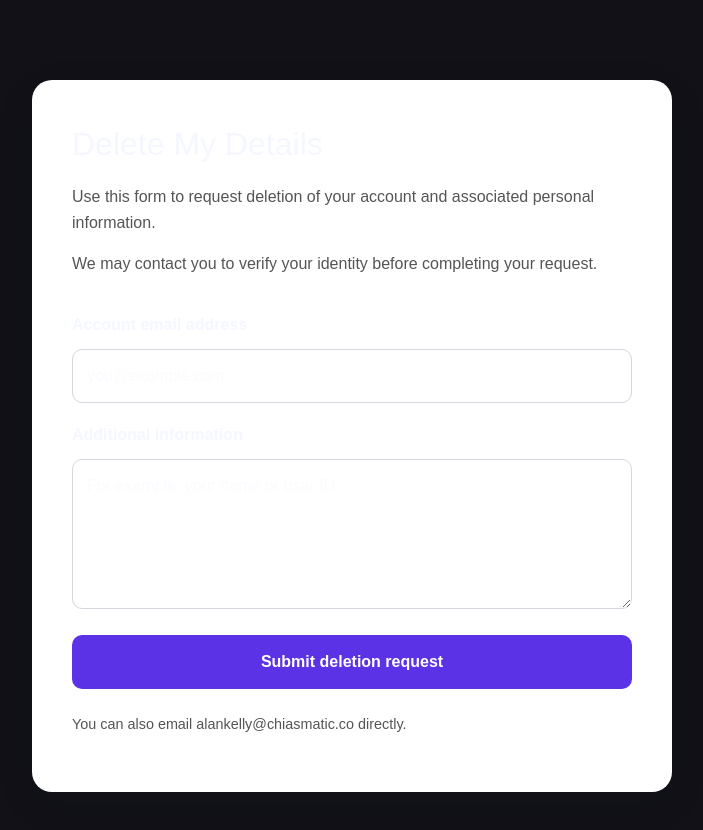
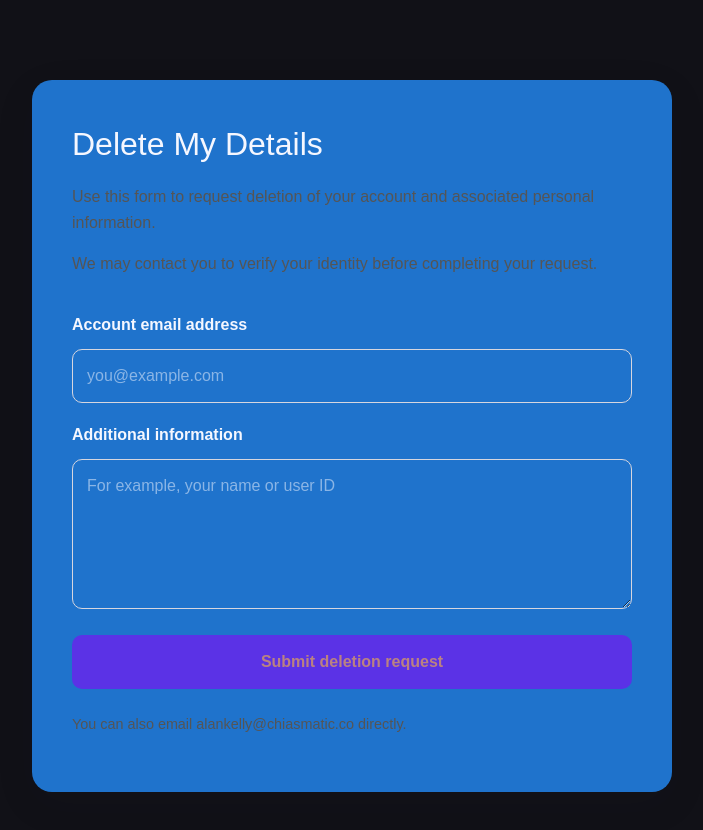
Before and after one commit to Chiasmatic101/flow_website, a Next.js app: page /delete-details in a window 1280 px wide. Shown: the top 830 px of the page, without its empty margins (288-991 px from the left). Built offline with nearby package versions, Linux system fonts and the light colour scheme.

Commit message:
changed colors

```diff
--- a/app/globals.css
+++ b/app/globals.css
@@ -84,7 +84,7 @@ body {
   max-width: 640px;
   margin: 0 auto;
   padding: 40px;
-  background: white;
+  background: rgb(31, 115, 204);
   border-radius: 20px;
   box-shadow: 0 12px 40px rgba(20, 20, 40, 0.08);
 }
@@ -130,7 +130,7 @@ body {
 .delete-card button {
   margin-top: 14px;
   padding: 15px 20px;
-  color: white;
+  color: rgb(186, 130, 130);
   font: inherit;
   font-weight: 700;
   background: #5b32e6;
```
